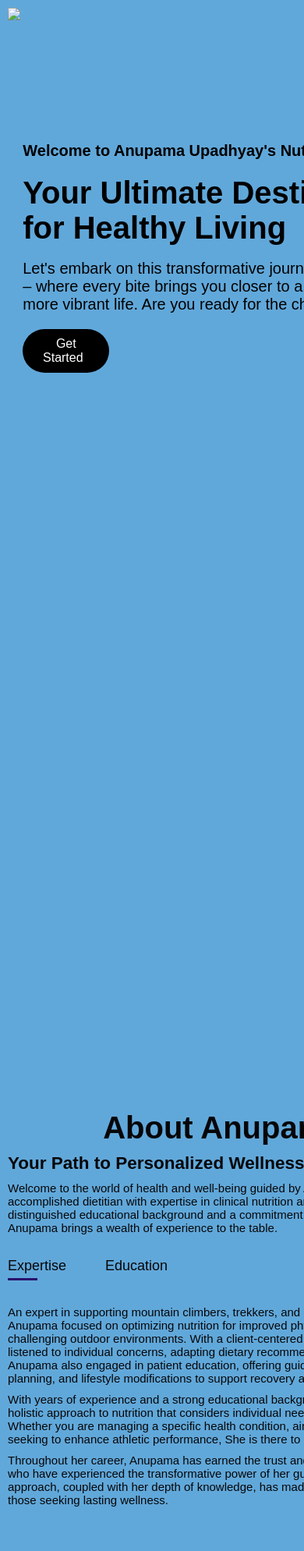
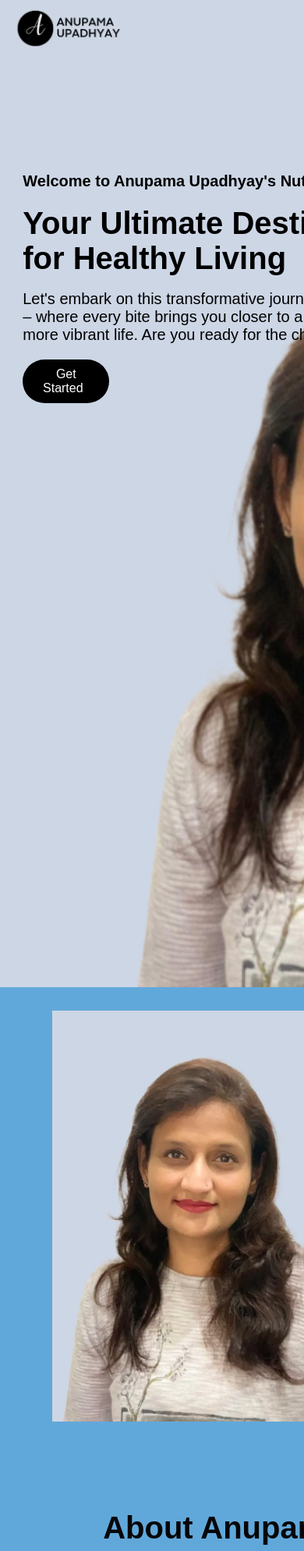
Before and after one commit to ankiiiee/Anupama.github.io, a plain HTML site: page Index.html in a window 390 px wide. Shown: the top 1989 px of the page at 78% size. Drawn offline with Linux system fonts and the light colour scheme.

Commit message:
Added images

```diff
--- a/Index.html
+++ b/Index.html
@@ -13,7 +13,7 @@
     <div id="header">
       <div id="container">
         <nav>
-            <img src="Images/Logo.jpg" class="logo">
+            <img src="Images/Logo.webp" class="logo">
             <ul id="sidemenu">
                 <li><a href="#header">Home</a></li>
                 <li><a href="#about">About</a></li>
@@ -44,7 +44,7 @@
         <div class="container">
             <div class="row">
                 <div class="about-col-1">
-                    <img src="Images/User1.jpg" alt="">
+                    <img src="Images/User1.webp" alt="">
                 </div>
                 <div class="about-col-2">
                     <h1 class="sub-title">About Anupama!</h1>
--- a/style.css
+++ b/style.css
@@ -15,7 +15,7 @@ body{
 #header{
     width: 100%;
     height: 100vh;
-    background-image: url(Images/User.jpg);
+    background-image: url(Images/User.webp);
     background-size: cover;
     background-position: center;
 }
@@ -491,7 +491,7 @@ nav .fas{
 
 @media only screen and (max-width:600px){
     #header{
-        background-image: url(Images/phone.jpg);
+        background-image: url(Images/phone.webp);
         background-size: cover;
         background-position: center;
         width: 150%;
```
Also changed, not shown: Testimonials.html (+3 -3 lines), Images/Logo.webp (added), Images/User.webp (added), Images/User1.webp (added), Images/badminton.webp (added), Images/cricket.webp (added), Images/mountain.webp (added), Images/phone.webp (added).
